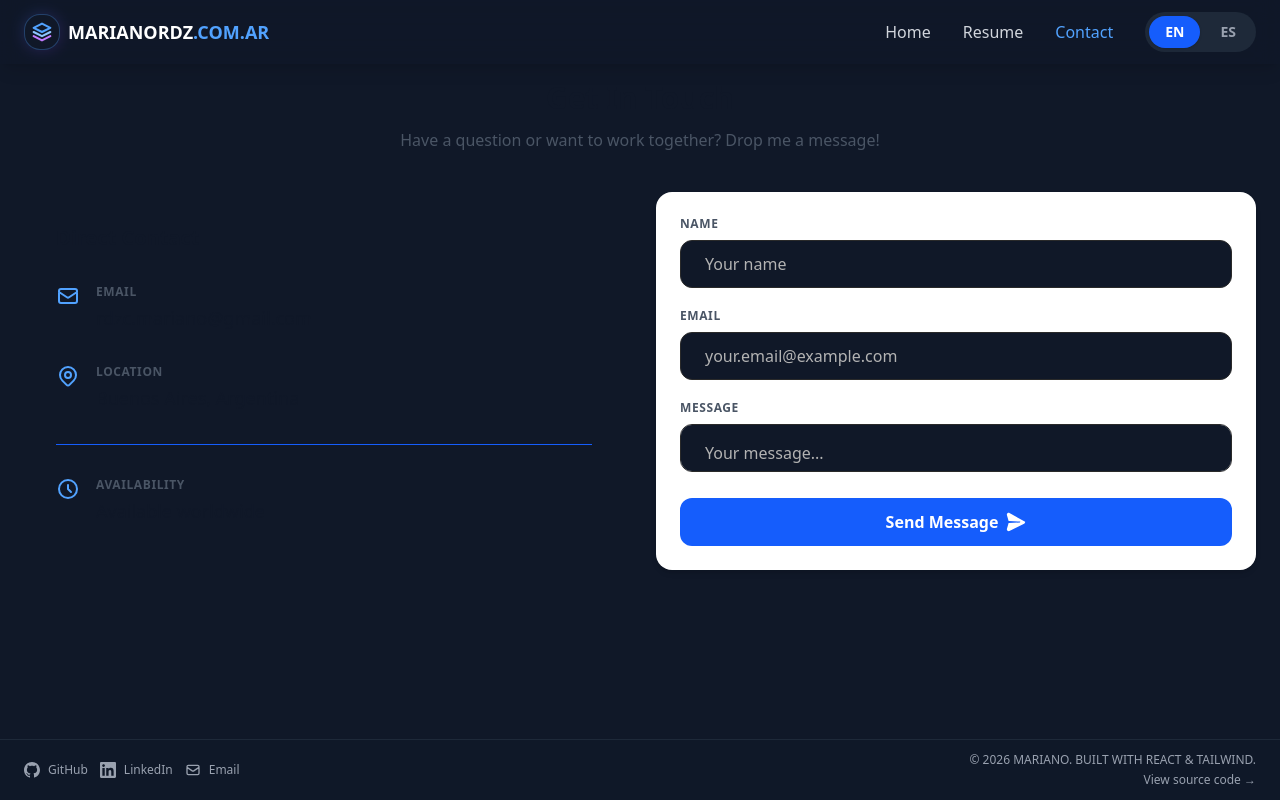
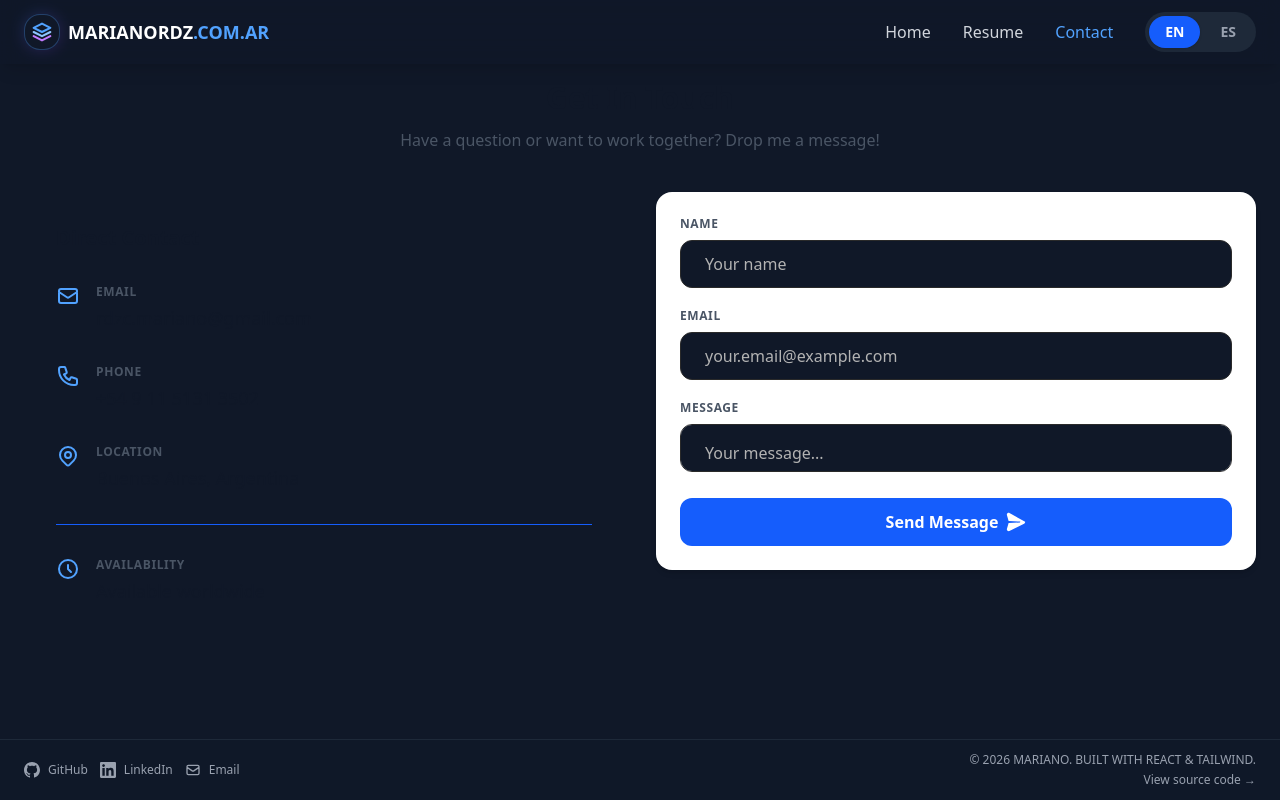
Before and after one commit to MarianoRDZ/website-react, a React (Vite) app: page /contact in a window 1280 px wide. Built offline with nearby package versions, Linux system fonts and the light colour scheme.

Commit message:
chore: remove analytics initialization log

```diff
--- a/src/components/contact/ContactIcons.jsx
+++ b/src/components/contact/ContactIcons.jsx
@@ -37,10 +37,21 @@
   </svg>
 );
 
+const PhoneIcon = ({ className }) => (
+  <svg className={className} fill="none" viewBox="0 0 24 24" stroke="currentColor">
+    <path
+      strokeLinecap="round"
+      strokeLinejoin="round"
+      strokeWidth={2}
+      d="M3 5a2 2 0 012-2h3.28a1 1 0 01.948.684l1.498 4.493a1 1 0 01-.502 1.21l-2.257 1.13a11.042 11.042 0 005.516 5.516l1.13-2.257a1 1 0 011.21-.502l4.493 1.498a1 1 0 01.684.949V19a2 2 0 01-2 2h-1C9.716 21 3 14.284 3 6V5z"
+    />
+  </svg>
+);
+
 const SendIcon = ({ className }) => (
   <svg className={className} fill="currentColor" viewBox="0 0 24 24" stroke="none">
     <path d="M16.6915026,12.4744748 L3.50612381,13.2599618 C3.19218622,13.2599618 3.03521743,13.4170592 3.03521743,13.5741566 L1.15159189,20.0151496 C0.8376543,20.8006365 0.99,21.89 1.77946707,22.52 C2.41,22.99 3.50612381,23.1 4.13399899,22.8429026 L21.714504,14.0454487 C22.6563168,13.5741566 23.1272231,12.6315722 22.9702544,11.6889879 L4.13399899,1.16346273 C3.34915502,0.9 2.40734225,1.00636533 1.77946707,1.4776575 C0.994623095,2.10604706 0.837654326,3.0486314 1.15159189,3.99021575 L3.03521743,10.4311088 C3.03521743,10.5882061 3.19218622,10.7453035 3.50612381,10.7453035 L16.6915026,11.5307905 C16.6915026,11.5307905 17.1624089,11.5307905 17.1624089,12.0020827 C17.1624089,12.4744748 16.6915026,12.4744748 16.6915026,12.4744748 Z" />
   </svg>
 );
 
-export { EmailIcon, LocationIcon, ClockIcon, SendIcon };
+export { EmailIcon, LocationIcon, ClockIcon, PhoneIcon, SendIcon };
--- a/src/components/contact/ContactInfo.jsx
+++ b/src/components/contact/ContactInfo.jsx
@@ -1,7 +1,7 @@
 import { useTranslation } from 'react-i18next';
 import { personalInfo } from '../../constants/data';
 import ContactInfoItem from './ContactInfoItem';
-import { EmailIcon, LocationIcon, ClockIcon } from './ContactIcons';
+import { EmailIcon, LocationIcon, ClockIcon, PhoneIcon } from './ContactIcons';
 
 const ContactInfo = () => {
   const { t } = useTranslation();
@@ -18,6 +18,14 @@
             icon={EmailIcon}
             label={t('contact.emailLabel')}
             value={personalInfo.email}
+          />
+        </div>
+
+        <div className="mb-8">
+          <ContactInfoItem
+            icon={PhoneIcon}
+            label={t('contact.phoneLabel')}
+            value={personalInfo.phone}
           />
         </div>
 
--- a/src/i18n/locales/en.json
+++ b/src/i18n/locales/en.json
@@ -22,6 +22,7 @@
     "subtitle": "Have a question or want to work together? Drop me a message!",
     "directContact": "Direct Contact",
     "emailLabel": "Email",
+    "phoneLabel": "Phone",
     "locationLabel": "Location",
     "availabilityLabel": "Availability",
     "availabilityText": "Available worldwide",
--- a/src/i18n/locales/es.json
+++ b/src/i18n/locales/es.json
@@ -22,6 +22,7 @@
     "subtitle": "¿Tenés alguna pregunta o querés trabajar juntos? ¡Dejame un mensaje!",
     "directContact": "Contacto Directo",
     "emailLabel": "Email",
+    "phoneLabel": "Teléfono",
     "locationLabel": "Ubicación",
     "availabilityLabel": "Disponibilidad",
     "availabilityText": "Disponible en todo el mundo",
```
